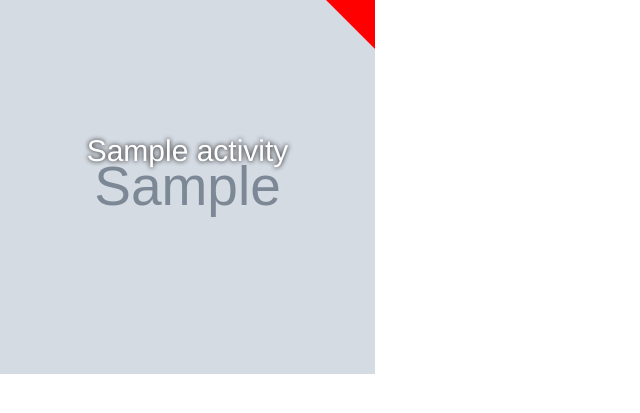
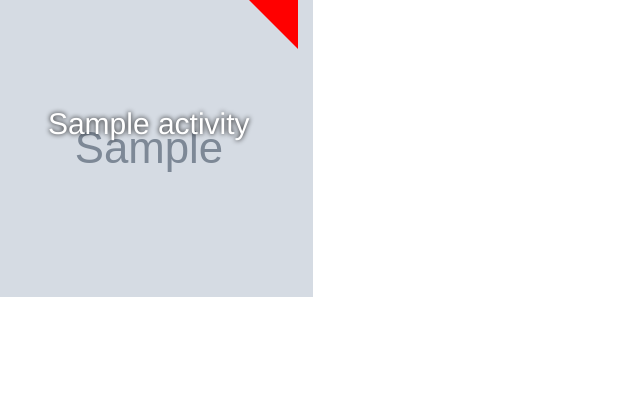
Before and after one commit to cinquenove/TogetherNetwork-Community, a Django app: page /activities/list in a window 1280 px wide. Shown: the part 51-464 px from the top of the page, without its empty margins (0-640 px from the left). Run offline with Django 3.2, Linux system fonts and the light colour scheme; tables that the repository leaves empty hold one stand-in row (values such as "Sample post"); grey boxes marked "Sample" are stand-in pictures; some libraries are stand-ins or nearby versions.

Commit message:
implementing bootstrap row activities

```diff
--- a/togethernetwork/Activities/templates/activities.html
+++ b/togethernetwork/Activities/templates/activities.html
@@ -1,9 +1,10 @@
 {% extends "layout_activities.html" %}
 
 {% block container %}
-<div id="mainContainer">
+<div id="mainContainer" class="row">
     {% for activity in activities %}
-    <div class="activity-box" id="activity-box-{{ activity.pk }}">
+
+    <div class="activity-box col-md-3" id="activity-box-{{ activity.pk }}">
         {% if activity.activity_type == "TOU" %}
    		   <div class="activity-category-corner activity-category-corner-red"></div>
         {% elif activity.activity_type == "CLA" %}
@@ -44,12 +45,7 @@
         // Resizing automatically every thumbnail in order to
         // have 2 activity per column and a horizontal scrolling
         function resizeThumbnails(){
-            var single_height = ( $(window).height() - $("#mainNavBar").height() ) / 2;
-            if( single_height < 250){
-                single_height = 250;
-            }
-            $(".activity-box").height(single_height);
-            $(".activity-box").width(single_height);
+            $(".activity-box").height($(".activity-box").width());
         }
         $(function() {
             resizeThumbnails();
```
